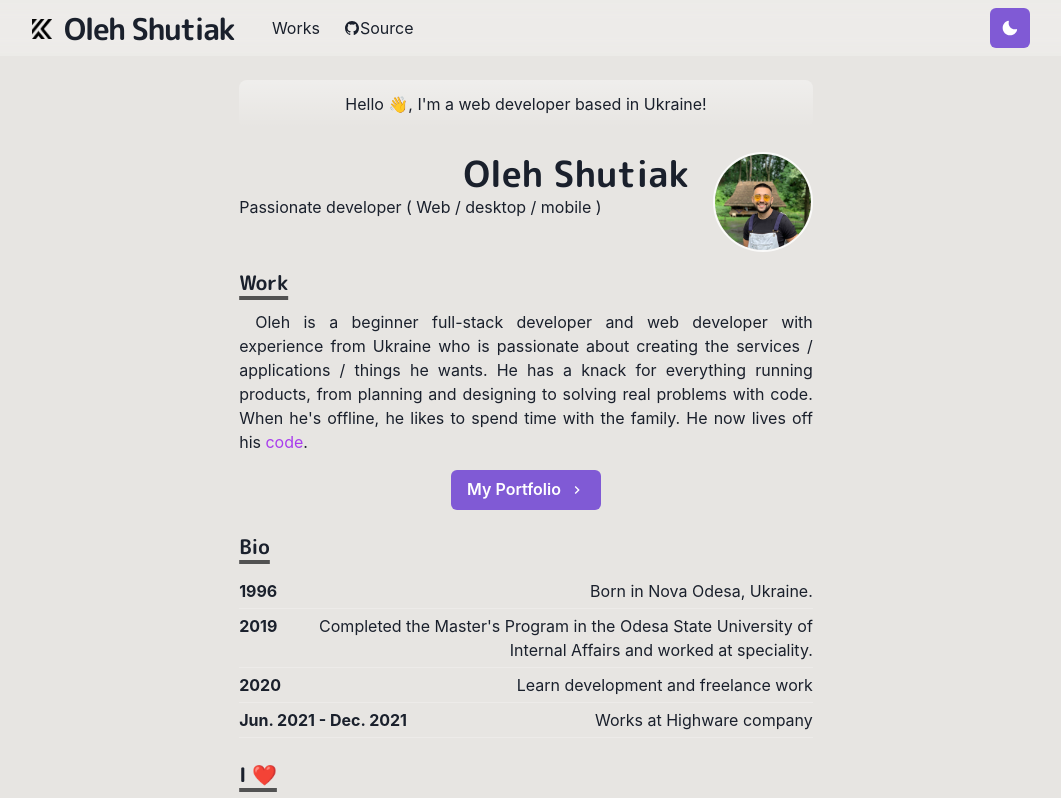
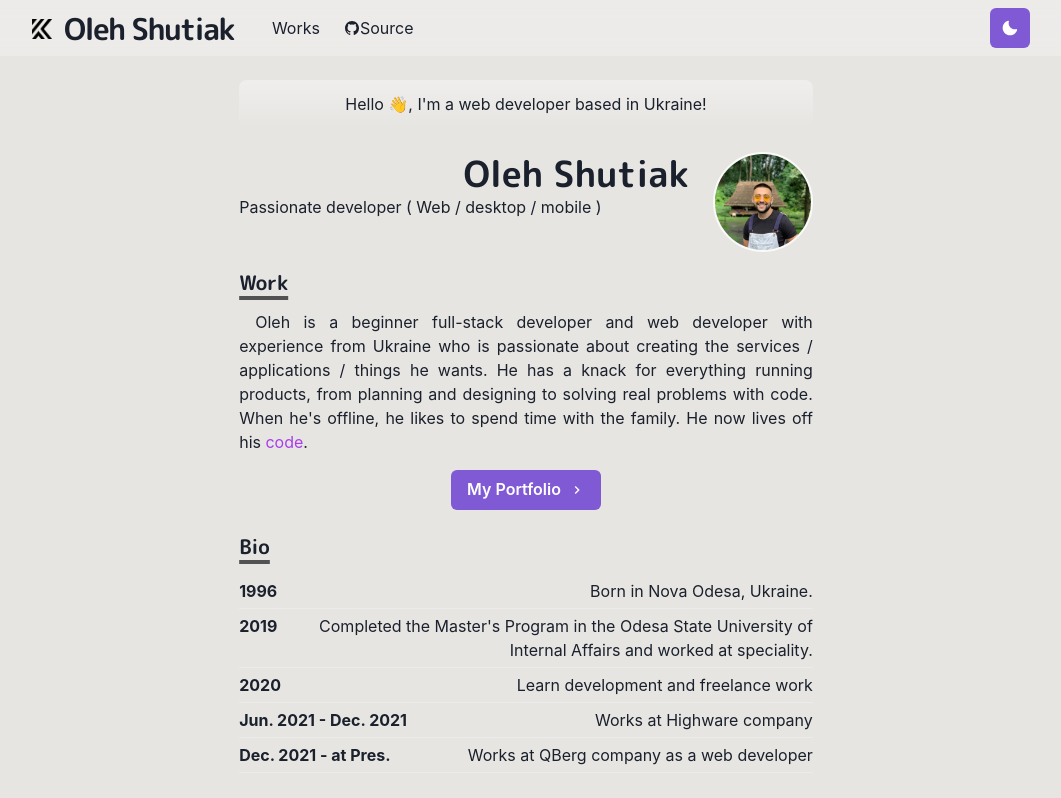
Before and after one commit to KatsuroSan/homepage, a Next.js app: page / in a window 1280 px wide. Shown: the top 798 px of the page, without its empty margins (114-1175 px from the left). Built offline with nearby package versions, Linux system fonts and the light colour scheme.

Commit message:
update(bio)

```diff
--- a/pages/index.js
+++ b/pages/index.js
@@ -87,6 +87,10 @@ const Page = () => {
             <BioYear>Jun. 2021 - Dec. 2021</BioYear>
             Works at Highware company
           </BioSection>
+          <BioSection>
+            <BioYear>Dec. 2021 - at Pres.</BioYear>
+            Works at QBerg company as a web developer
+          </BioSection>
         </Section>
 
         <Section delay={0.3}>
```
